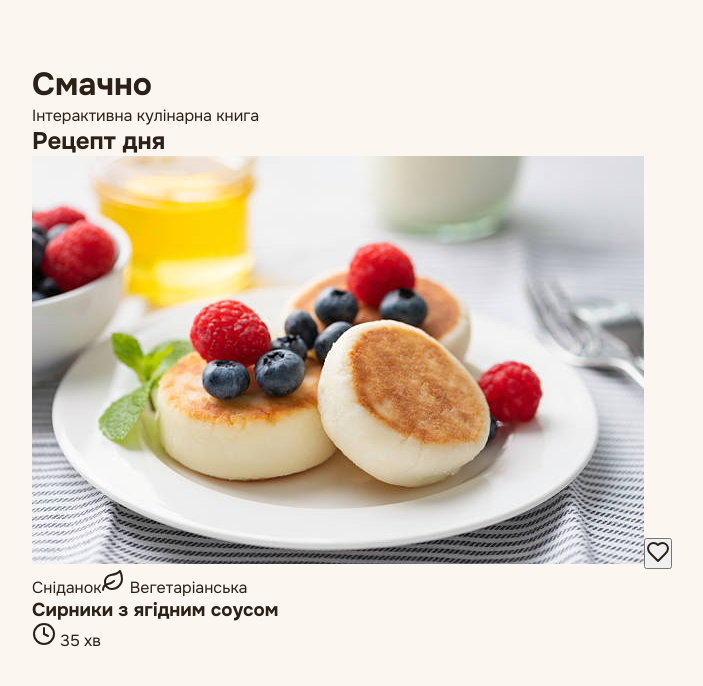
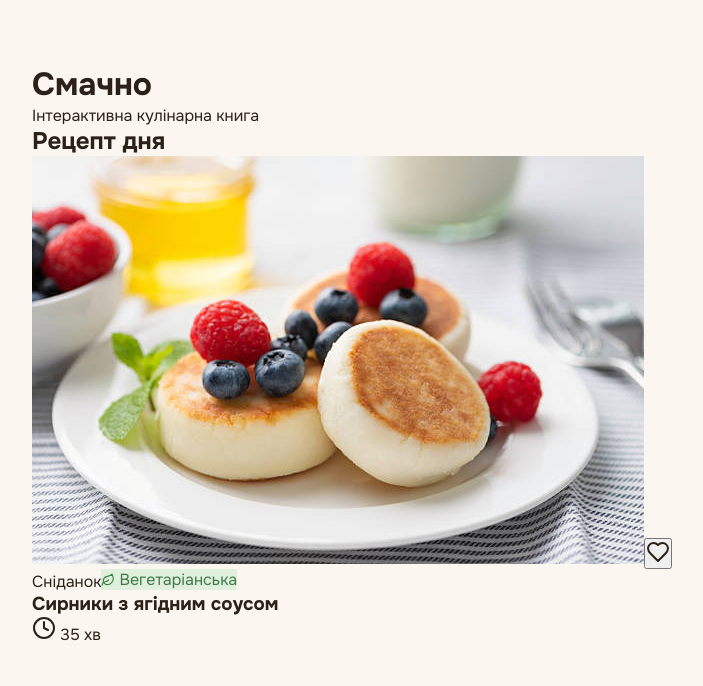
Before and after one commit to reshetovadarina/Smachno, a Vue app: page / in a window 1280 px wide. Shown: the top 686 px of the page, without its empty margins (32-735 px from the left). Built offline with nearby package versions, Linux system fonts and the light colour scheme.

Commit message:
implement dynamic addition of a green vegetarian dish badge via :class

```diff
--- a/src/App.vue
+++ b/src/App.vue
@@ -9,7 +9,8 @@ import imgSyrnyky from './assets/syrnyky.jpg'
 const recipeOfDay = ref({
   title: 'Сирники з ягідним соусом',
   category: 'Сніданок',
-   image: imgSyrnyky
+   image: imgSyrnyky,
+   isVegetarian: true
 })
 
 const cookingTime = ref('35 хв')
@@ -40,7 +41,10 @@ const cookingTime = ref('35 хв')
           <div class="badge-row">
             <span class="category-badge-pill type-breakfast">{{ recipeOfDay.category }}</span>
 
-            <span class="category-badge-pill type-veg">
+             <span
+              class="category-badge-pill"
+              :class="{ 'type-veg': recipeOfDay.isVegetarian }"
+            >
               <img :src="iconLeaf" alt="Листочок" class="icon-leaf" />
               Вегетаріанська
             </span>
@@ -61,4 +65,18 @@ const cookingTime = ref('35 хв')
   </div>
 </template>
 
-<style scoped></style>
+<style scoped>
+.type-veg {
+  background-color: var(--veg-soft);
+  color: var(--veg-default);
+  display: inline-flex;
+  align-items: center;
+  gap: 4px;
+}
+
+.icon-leaf {
+  width: 14px;
+  height: 14px;
+  filter: invert(37%) sepia(59%) saturate(467%) hue-rotate(81deg) brightness(91%) contrast(85%);
+}
+</style>
```
